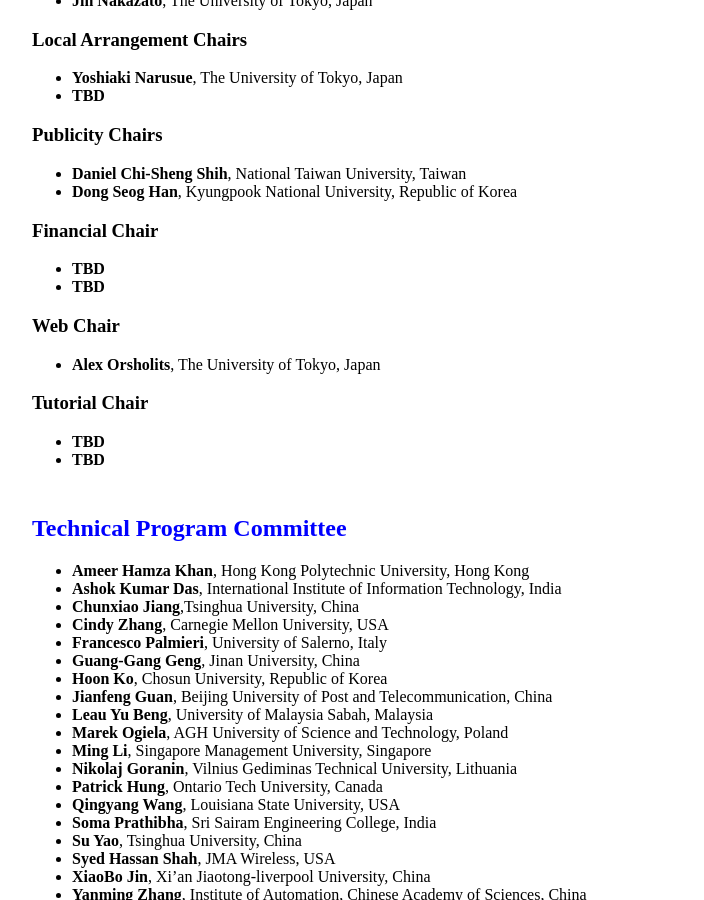
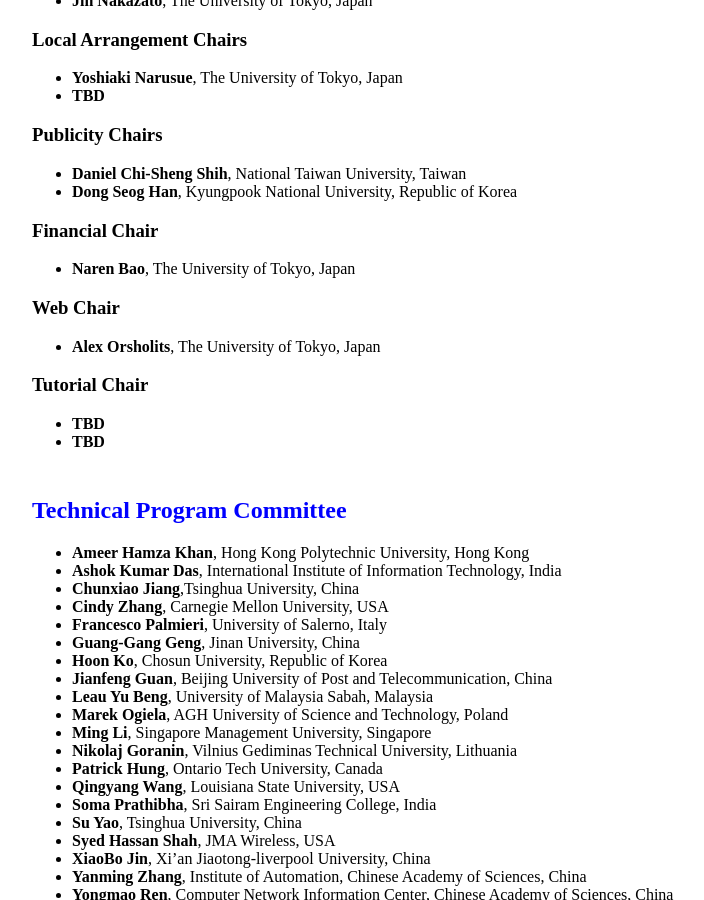
Before and after one commit to icea-conf/2024, a Jekyll site: the page built from committee/index.html, in a window 1280 px wide and 900 px high, scrolled down 745 px. Shown: the whole window, without its empty margins (233-937 px from the left). Built offline with Jekyll 4.4.1, drawn with Linux system fonts in a browser that asks for light colours.

Commit message:
Added financial chair

```diff
--- a/committee/index.html
+++ b/committee/index.html
@@ -49,8 +49,7 @@
 
       <h3>Financial Chair</h3>
       <ul>
-        <li><b>TBD</b></li>
-        <li><b>TBD</b></li>
+        <li><b>Naren Bao</b>, The University of Tokyo, Japan</li>
       </ul>
 
       <h3>Web Chair</h3>
```
